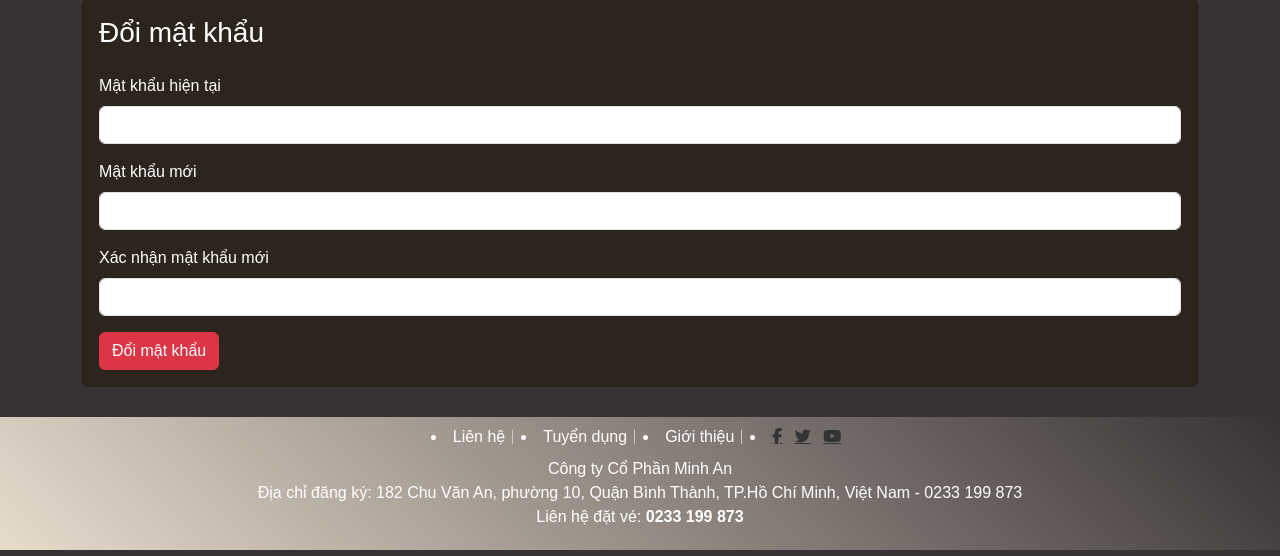
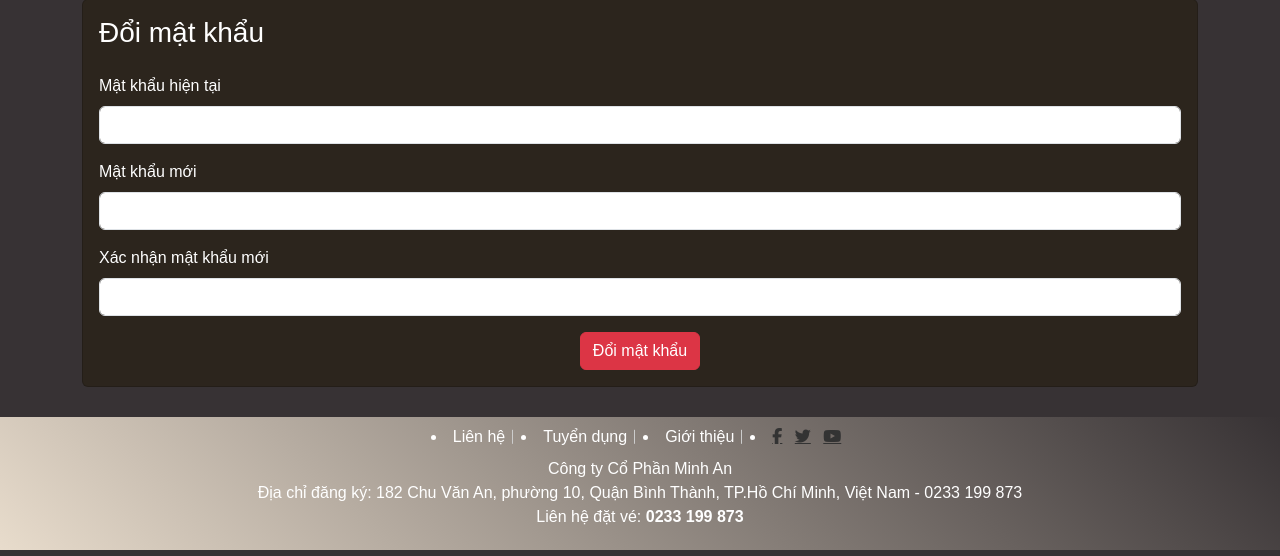
Before and after one commit to tmthu1204/ISE-04-TicketWebsite, a PHP site: page /user/user-info.html in a window 1280 px wide, after a click on "Đổi mật khẩu". Shown: the part 535-1091 px from the top of the page. Run offline with PHP 8.4, Linux system fonts and the light colour scheme.

Commit message:
update button user profile change password

```diff
--- a/HTML TICKET MOVIE/style.css
+++ b/HTML TICKET MOVIE/style.css
@@ -720,3 +720,8 @@ h1 {
 .user-name{
     margin-top: -50px;
 }
+
+#submitBtn {
+    display: block;
+    margin: 0 auto;
+}
--- a/HTML TICKET MOVIE/user/user-info.html
+++ b/HTML TICKET MOVIE/user/user-info.html
@@ -114,7 +114,7 @@
                                     <label for="confirmPassword" class="form-label" style="color:white">Xác nhận mật khẩu mới</label>
                                     <input type="password" class="form-control" id="confirmPassword" required>
                                 </div>
-                                <button type="submit" class="btn btn-danger" style="color:white">Đổi mật khẩu</button>
+                                <button type="submit" class="btn btn-danger" style="color:white" id="submitBtn">Đổi mật khẩu</button>
                             </form>
                         </div>
                     </div>
```
